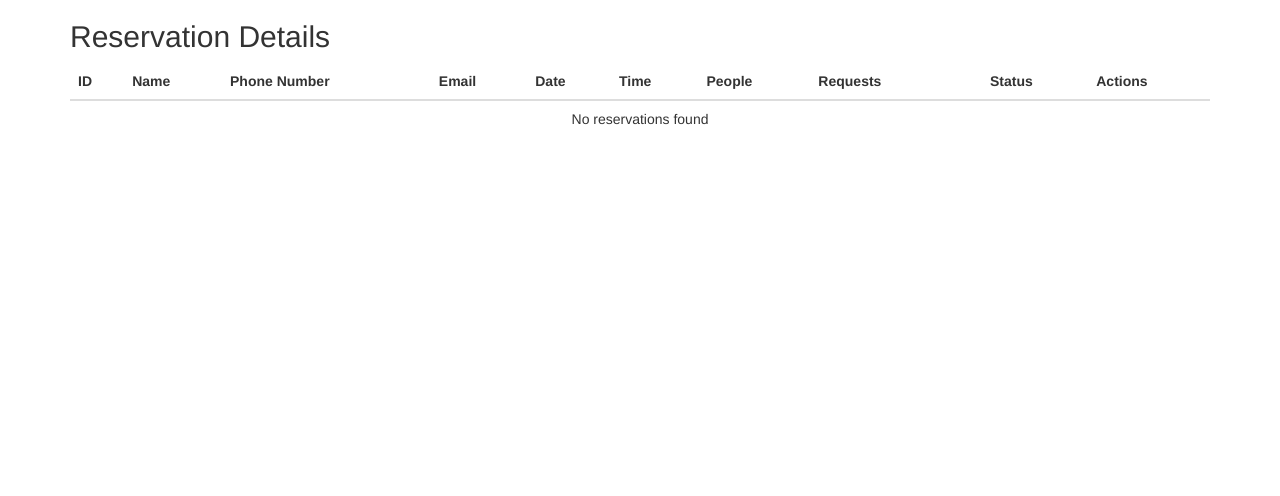
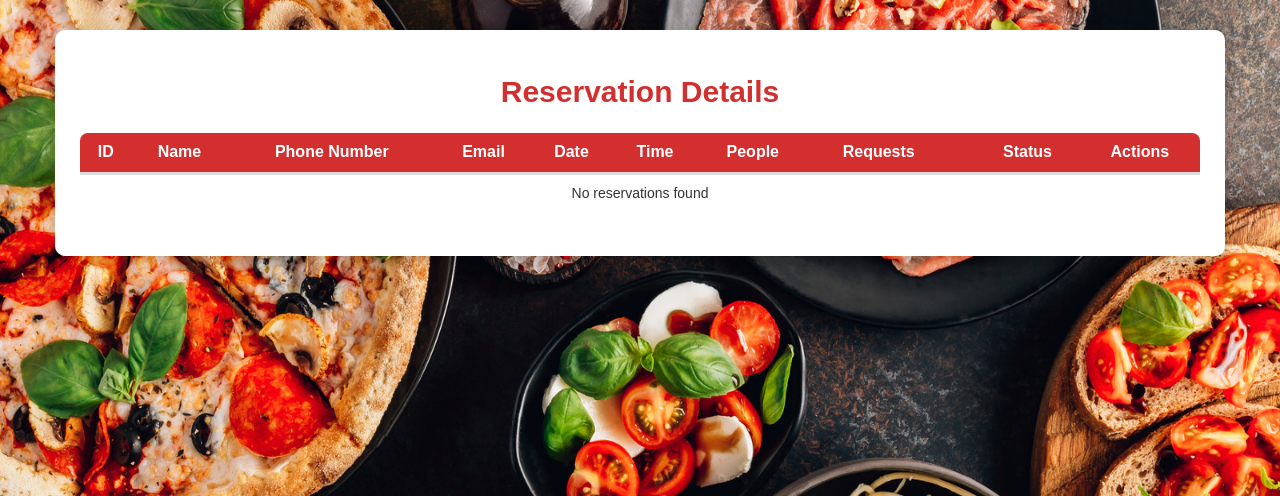
Before and after one commit to cherylpinto/WPL_B2_G5, a PHP site: page /reservation/fetch_reservations.php in a window 1280 px wide. Shown: the top 496 px of the page. Run offline with PHP 8.4, Linux system fonts and the light colour scheme; data that the repository does not hold is empty.

Commit message:
added ui for fetch_reservation

```diff
--- /dev/null
+++ b/assets/display.css
@@ -0,0 +1,93 @@
+body {
+    font-family: 'Arial', sans-serif;
+    background: url('../images/display.png') no-repeat center center fixed;
+    background-size: 100% 100%;
+    background-color: #f4f4f4;
+    color: #333;
+    margin: 0;
+    padding: 0;
+}
+
+.container {
+    margin-top: 30px;
+    background: #fff;
+    padding: 25px;
+    border-radius: 10px;
+    box-shadow: 0 5px 15px rgba(0, 0, 0, 0.2);
+}
+
+h2 {
+    color: #d32f2f;
+    text-align: center;
+    margin-bottom: 25px;
+    font-weight: bold;
+}
+
+.table {
+    background-color: #fff;
+    border-radius: 8px;
+    overflow: hidden;
+    border-collapse: separate;
+    width: 100%;
+}
+
+.table thead {
+    background-color: #d32f2f;
+    color: #fff;
+    font-weight: bold;
+}
+
+.table thead th {
+    text-align: center;
+    padding: 12px;
+    font-size: 16px;
+}
+
+.table tbody tr:nth-child(even) {
+    background-color: #f2f2f2;
+}
+
+.table tbody tr:hover {
+    background-color: #e0e0e0;
+    transition: background 0.3s ease;
+}
+
+.table td {
+    text-align: center;
+    vertical-align: middle;
+    padding: 10px;
+}
+
+.btn-danger {
+    background-color: #d32f2f;
+    border: none;
+    padding: 8px 12px;
+    border-radius: 5px;
+    font-size: 14px;
+    transition: background 0.3s ease;
+}
+
+.btn-danger:hover {
+    background-color: #b71c1c;
+}
+
+.btn-primary {
+    background-color: #616161;
+    border: none;
+    padding: 8px 12px;
+    border-radius: 5px;
+    font-size: 14px;
+    transition: background 0.3s ease;
+}
+
+.btn-primary:hover {
+    background-color: #424242;
+}
+
+.table th, .table td {
+    border-bottom: 1px solid #ddd;
+}
+
+.table tr:last-child td {
+    border-bottom: none;
+}
--- a/public/reservation/fetch_reservations.php
+++ b/public/reservation/fetch_reservations.php
@@ -6,6 +6,7 @@ include_once __DIR__ . '/connect.php';
 <head>
     <title>Reservation Database</title>
     <link rel="stylesheet" href="https://maxcdn.bootstrapcdn.com/bootstrap/3.4.0/css/bootstrap.min.css">
+    <link rel='stylesheet' href="../../assets/display.css">
 </head>
 <body>
 
```
Also changed, not shown: images/display.png (added).
